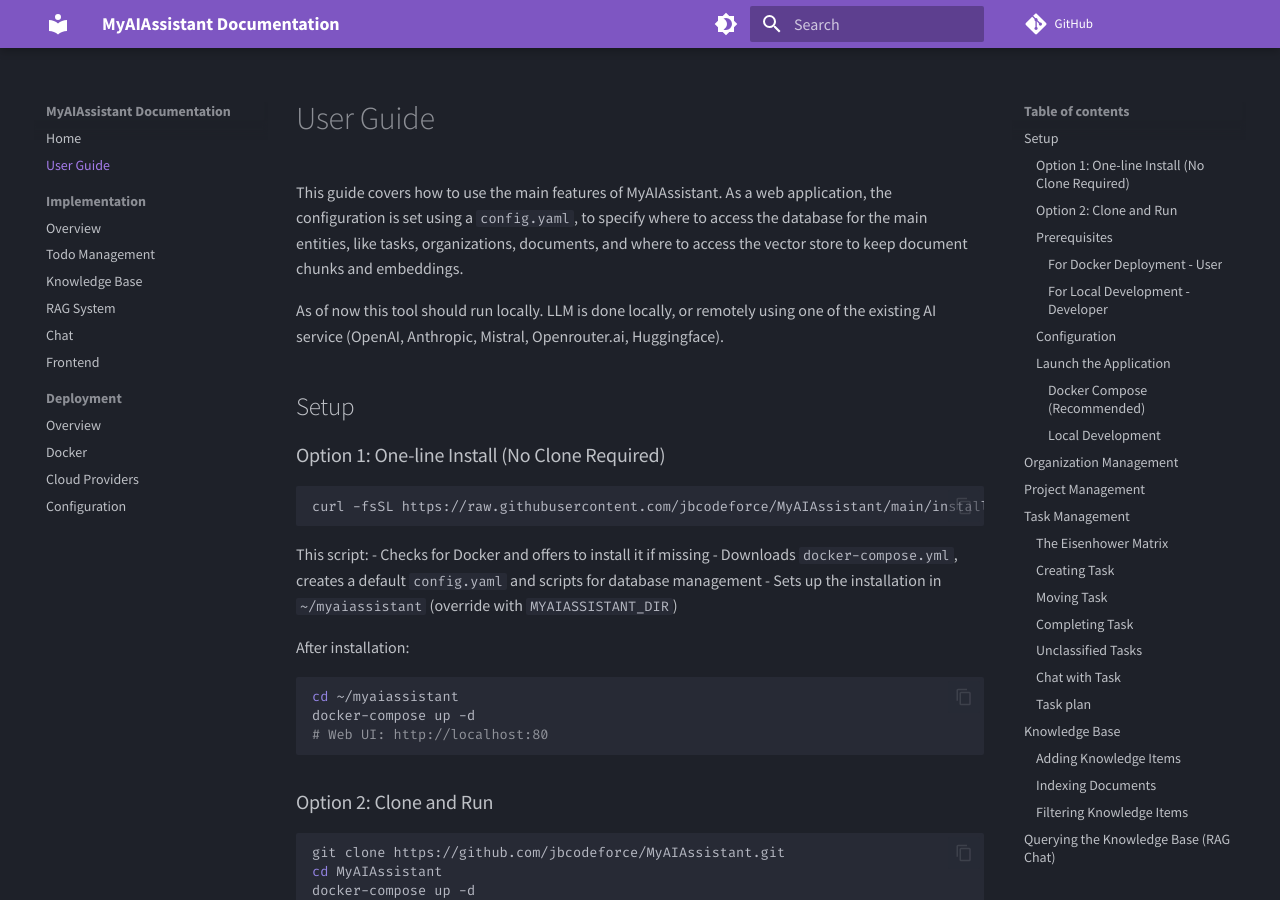
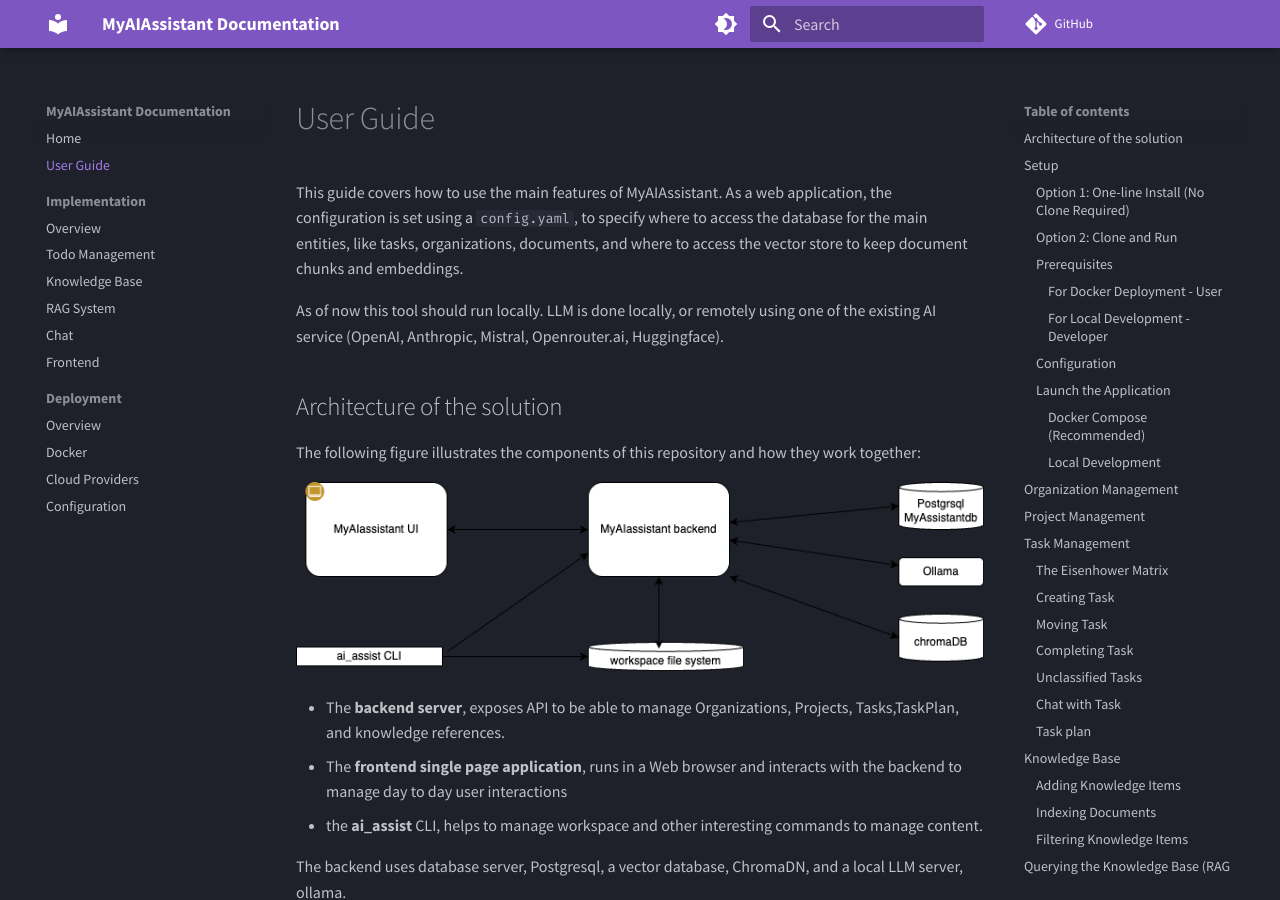
Before and after one commit to jbcodeforce/MyAIAssistant, an MkDocs documentation site: the page built from docs/user_guide/index.md, in a window 1280 px wide and 900 px high. Built offline with MkDocs 1.6.1 and Material for MkDocs 9.7.7, drawn with Linux system fonts in a browser that asks for light colours; comment, search, counter and statistics services are not loaded.

Commit message:
add diagram of the solution in doc

```diff
--- a/docs/user_guide/index.md
+++ b/docs/user_guide/index.md
@@ -3,6 +3,18 @@
 This guide covers how to use the main features of MyAIAssistant. As a web application, the configuration is set using a `config.yaml`, to specify where to access the database for the main entities, like tasks, organizations, documents, and where to access the vector store to keep document chunks and embeddings.
 
 As of now this tool should run locally. LLM is done locally, or remotely using one of the existing AI service (OpenAI, Anthropic, Mistral, Openrouter.ai, Huggingface).
+
+## Architecture of the solution
+
+The following figure illustrates the components of this repository and how they work together:
+
+![](./images/architecture.drawio.png)
+
+* The **backend server**, exposes API to be able to manage Organizations, Projects, Tasks,TaskPlan, and knowledge references.
+* The **frontend single page application**, runs in a Web browser and interacts with the backend to manage day to day user interactions
+* the **ai_assist** CLI, helps to manage workspace and other interesting commands to manage content.
+
+The backend uses database server, Postgresql, a vector database, ChromaDN, and a local LLM server, ollama.
 
 ## Setup
 
```
Also changed, not shown: docker-compose.yml (+11 -0 lines), docs/user_guide/images/architecture.drawio.png (added), 2 other files.
